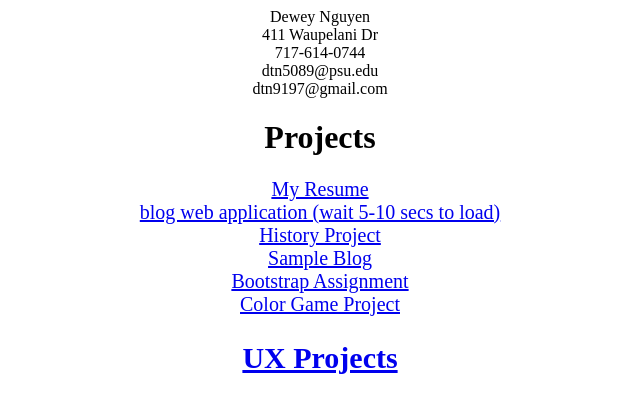
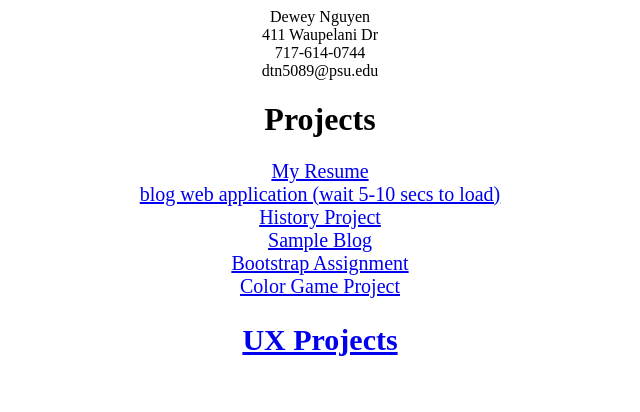
Before and after one commit to dtn9197/Personal-Web-Server, a website with bundled scripts: page index.html in a window 1280 px wide. Shown: the whole page, without its empty margins (320-960 px from the left). Built offline with nearby package versions, Linux system fonts and the light colour scheme.

Commit message:
removed personal email

```diff
--- a/index.html
+++ b/index.html
@@ -17,7 +17,6 @@
 	411 Waupelani Dr<br>
 	717-614-0744<br>
 	dtn5089@psu.edu<br>
-	dtn9197@gmail.com
 
 </header>
 <h1>Projects</h1>
```
